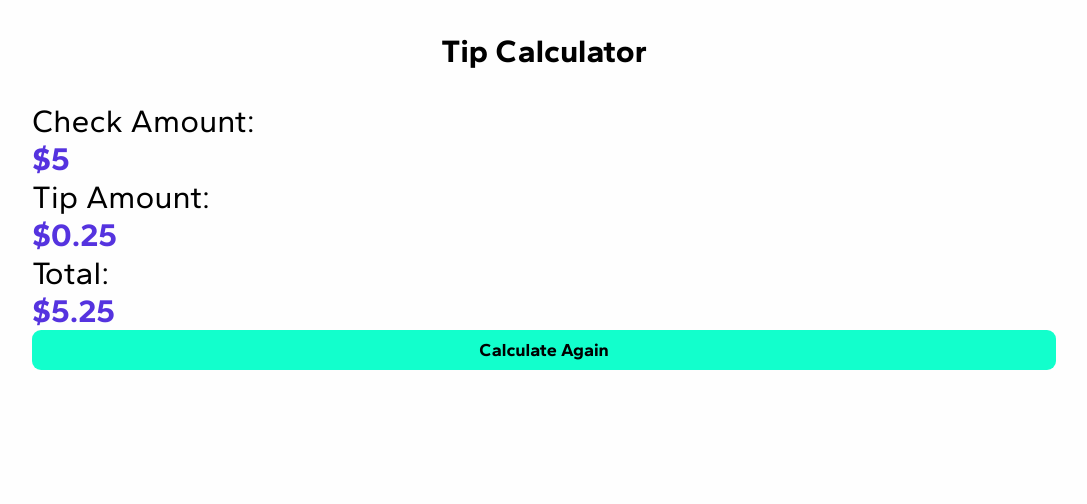
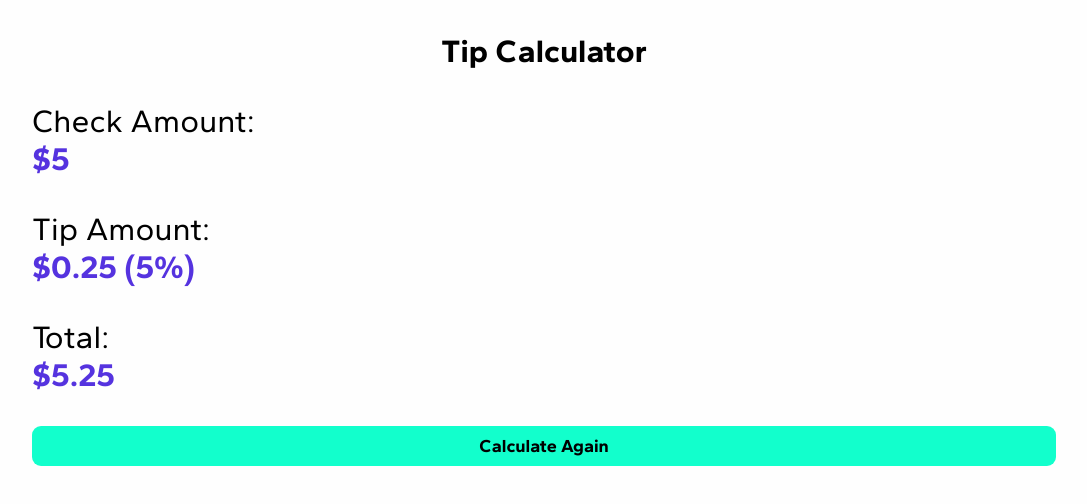
Before and after one commit to kittywizard/tip-calc, a React (Vite) app: page / in a window 1280 px wide. Both pictures are taken after typing "5", "5" into the empty fields and a click on the button "Submit". Shown: the top 504 px of the page, without its empty margins (96-1183 px from the left). Built offline with nearby package versions, Linux system fonts and the light colour scheme.

Commit message:
basic working product

```diff
--- a/src/components/results/Results.tsx
+++ b/src/components/results/Results.tsx
@@ -14,20 +14,21 @@ interface iResultsState {
 
 const Results:React.FC<iResultsState> = ({resultsInfo}) => {
     const {tipPercentage, checkAmount, totalTipAmount, totalAmount} = resultsInfo;
+    let tipDisplayPercent: number = tipPercentage * 100;
 
     return (
         <StyledResults>
             Check Amount:
             <StyledResultsSpan>${checkAmount}</StyledResultsSpan>
             Tip Amount:
-            <StyledResultsSpan>${totalTipAmount}</StyledResultsSpan>
+            <StyledResultsSpan>${totalTipAmount} ({tipDisplayPercent}%)</StyledResultsSpan>
 
             Total:
             <StyledResultsSpan>${totalAmount}</StyledResultsSpan>
 
         <Button
             name="Calculate Again"
-            onClick={() => console.log('refresh me')}
+            onClick={() => location.reload()}
         />
         </StyledResults>
     )
--- a/src/components/results/styled-results.ts
+++ b/src/components/results/styled-results.ts
@@ -6,10 +6,10 @@ export const StyledResults = styled.div`
     flex-direction: column;
     width: 80vw;
     margin: 0 auto;
-
 `;
 
 export const StyledResultsSpan = styled.span`
     font-weight: 700;
     color: #5533df;
+    padding: 0 0 1em 0;
 `;
```
